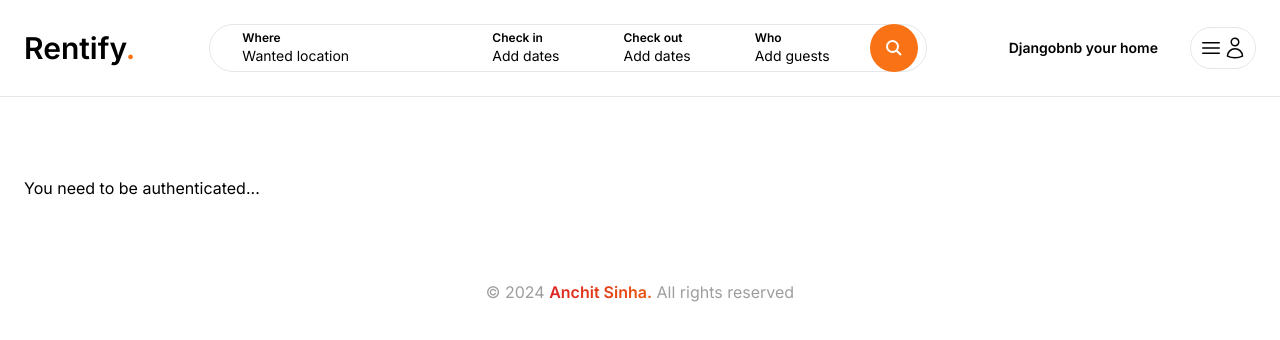
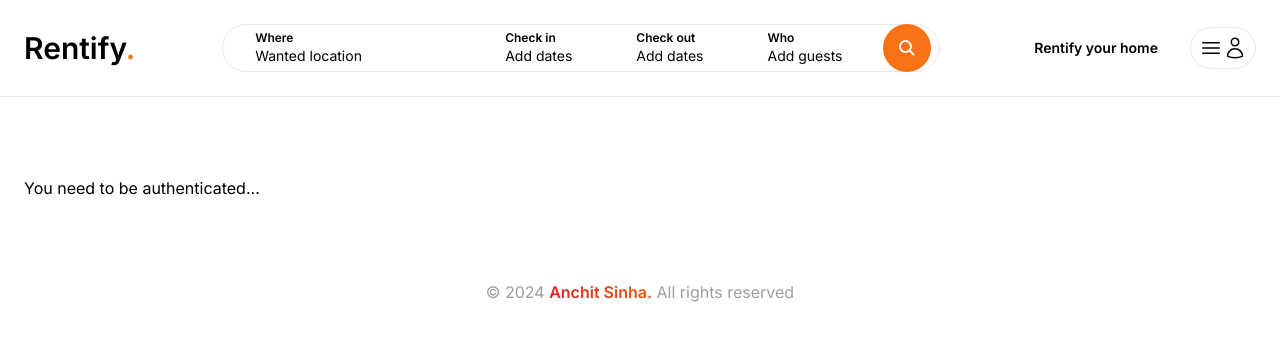
Before and after one commit to Anchit1909/rentify-house-rental-django-nextjs, a Next.js app in the folder frontend/: page /myfavorites in a window 1280 px wide. Shown: the top 340 px of the page. Built offline with nearby package versions, Linux system fonts and the light colour scheme; no server answers; what world-countries would draw is missing.

Commit message:
chore: minor change

```diff
--- a/frontend/app/components/navbar/AddPropertyButton.tsx
+++ b/frontend/app/components/navbar/AddPropertyButton.tsx
@@ -24,7 +24,7 @@ const AddPropertyButton: React.FC<AddPropertyButtonProps> = ({ userId }) => {
       onClick={airbnbYourHome}
       className="p-2 cursor-pointer text-sm font-semibold rounded-full hover:bg-gray-200"
     >
-      Djangobnb your home
+      Rentify your home
     </div>
   );
 };
--- a/frontend/app/components/properties/ReservationSidebar.tsx
+++ b/frontend/app/components/properties/ReservationSidebar.tsx
@@ -159,7 +159,7 @@ const ReservationSidebar: React.FC<ReservationSidebarProps> = ({
             </div>
 
             <div className="mb-4 flex justify-between align-center">
-                <p>Djangobnb fee</p>
+                <p>Rentify fee</p>
 
                 <p>${fee}</p>
             </div>
```
